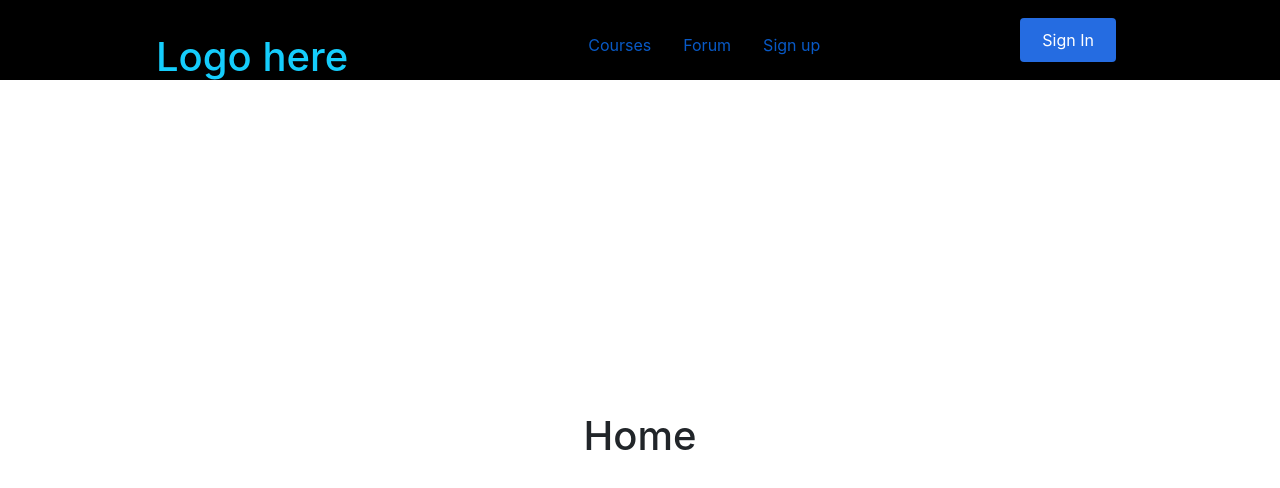
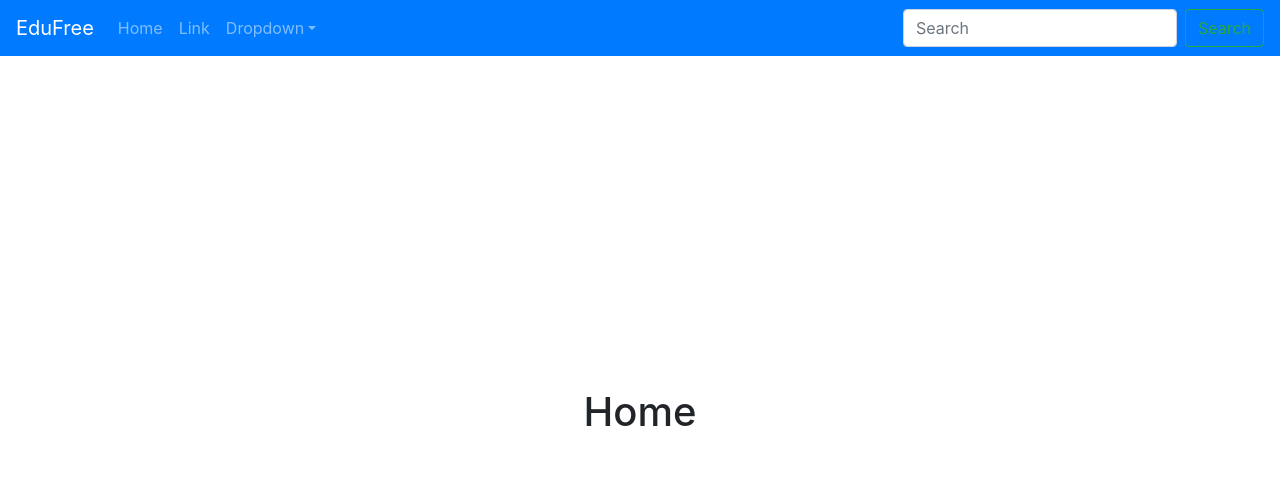
Before and after one commit to AshiHaque/Level-2-Group-project--Edufree, a React (Create React App) app: page / in a window 1280 px wide. Shown: the top 488 px of the page. Built offline with nearby package versions, Linux system fonts and the light colour scheme.

Commit message:
Update index.js
Updated Navbar

```diff
--- a/src/components/Navbar/index.js
+++ b/src/components/Navbar/index.js
@@ -1,37 +1,41 @@
 import React from "react";
-import {
-  Nav,
-  NavLink,
-  Bars,
-  NavMenu,
-  NavBtn,
-  NavBtnLink,
-} from "./NavbarElements";
-const Navbar = () => {
+import 'bootstrap/dist/css/bootstrap.min.css';
+import {Navbar, NavDropdown, Nav, Form, FormControl, Button} from 'react-bootstrap';
+
+
+
+function index() {
   return (
-    <>
-      <Nav>
-        <NavLink to="/">
-          <h1>Logo here</h1>
-        </NavLink>
-        <Bars />
-        <NavMenu>
-          <NavLink to="/courses" activeStyle>
-            Courses
-          </NavLink>
-          <NavLink to="/forum" activeStyle>
-            Forum
-          </NavLink>
-          <NavLink to="/Sign-in" activeStyle>
-            Sign up
-          </NavLink>
-        </NavMenu>
-        <NavBtn>
-          <NavBtnLink to="/signin">Sign In</NavBtnLink>
-        </NavBtn>
-      </Nav>
-    </>
-  );
-};
+    <div className="Index">
 
-export default Navbar;
+
+
+
+
+<Navbar bg="primary" variant = "dark" expand="lg">
+  <Navbar.Brand href="#home">EduFree</Navbar.Brand>
+  <Navbar.Toggle aria-controls="basic-navbar-nav" />
+  <Navbar.Collapse id="basic-navbar-nav">
+    <Nav className="mr-auto">
+      <Nav.Link href="#home">Home</Nav.Link>
+      <Nav.Link href="#link">Link</Nav.Link>
+      <NavDropdown title="Dropdown" id="basic-nav-dropdown">
+        <NavDropdown.Item href="#action/3.1">Action</NavDropdown.Item>
+        <NavDropdown.Item href="#action/3.2">Another action</NavDropdown.Item>
+        <NavDropdown.Item href="#action/3.3">Something</NavDropdown.Item>
+        <NavDropdown.Divider />
+        <NavDropdown.Item href="#action/3.4">Separated link</NavDropdown.Item>
+      </NavDropdown>
+    </Nav>
+    <Form inline>
+      <FormControl type="text" placeholder="Search" className="mr-sm-2" />
+      <Button variant="outline-success">Search</Button>
+    </Form>
+  </Navbar.Collapse>
+</Navbar>
+
+</div>
+);
+}
+
+export default index;
```
